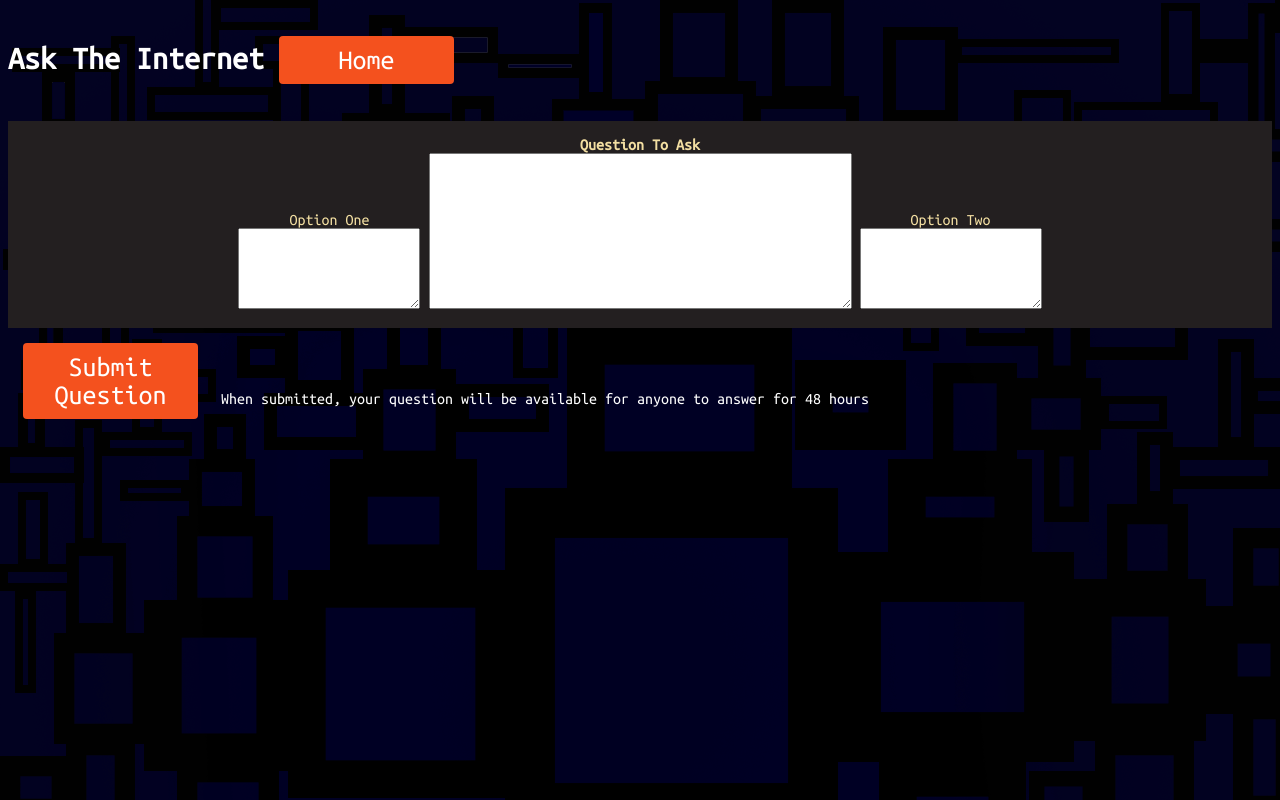
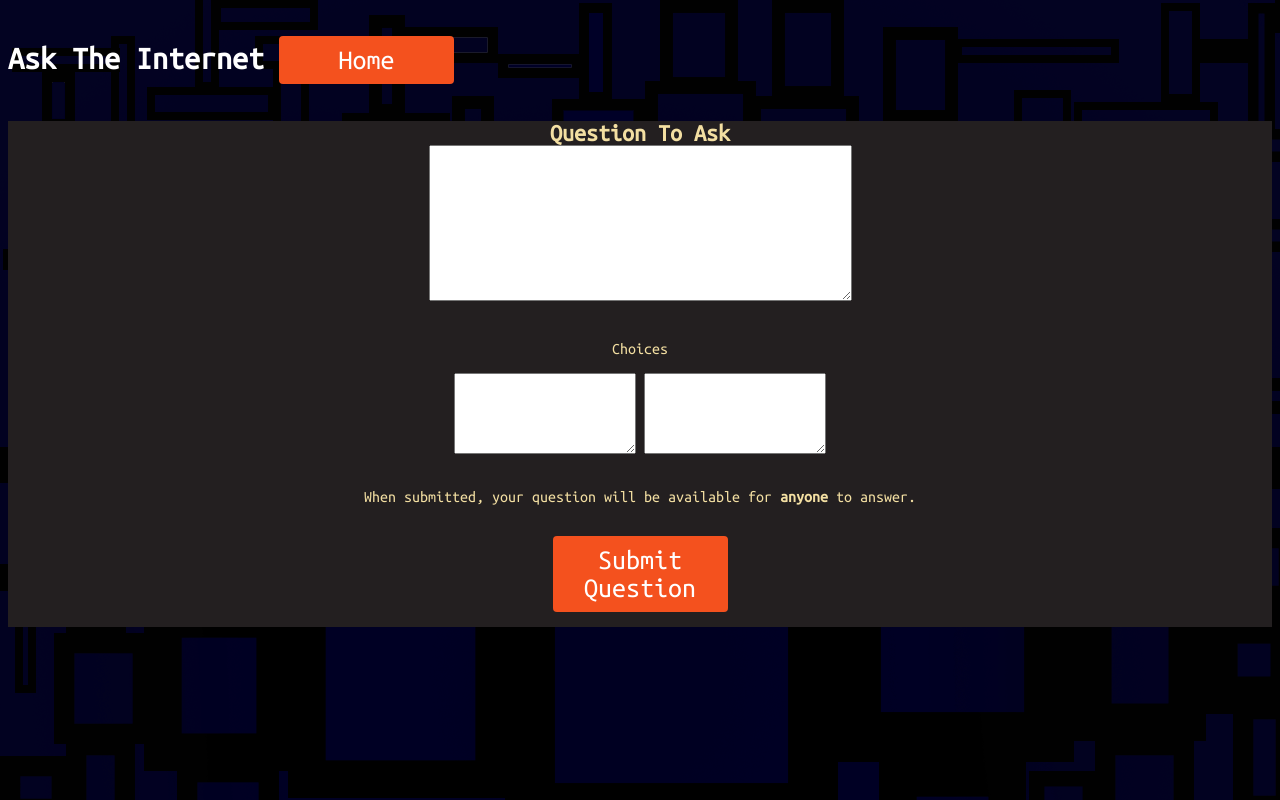
Before and after one commit to lance162001/AskTheInternet, a Flask app: page /ask in a window 1280 px wide. Run offline with Flask 2, Linux system fonts and the light colour scheme; tables that the repository leaves empty hold one stand-in row (values such as "Sample post").

Commit message:
bugfix & aesthetic rework

```diff
--- a/app/routes.py
+++ b/app/routes.py
@@ -17,16 +17,13 @@ def ask():
     getUser()
     form = AskForm()
     if session['qCount'] >= 5:
-            flash("Cannot ask more questions until current questions expire")
-            return redirect('/')
-
+        return redirect('/')
     if form.validate_on_submit():
         q = Question(id=str(uuid.uuid4()),body=request.form['question'],optionOne=request.form['answerOne'],optionTwo=request.form['answerTwo'])
         q.author=db.session.query(User).filter_by(ip=session['user']).first()
         session['qCount']+=1
         db.session.add(q)
         db.session.commit()
-
         return redirect('/')
     return render_template('ask.html',form=form)
 
@@ -71,7 +68,8 @@ def answer():
             session['initial']=True
             return redirect('/')
         session['question']=question.id
-
+    else:
+        question = db.session.query(Question).filter_by(id=session['question']).first()
     return render_template('answer.html',question=question, responses=session['previousQ'])
 
 @app.route('/review')
@@ -100,7 +98,7 @@ def chooseQuestion():
 def getUser():
     #testing
     #session['user'] = "testing"
-    #session['qCount']=0
+    #session['qCount']=4
     #return
 
     if 'user' not in session:
@@ -113,12 +111,6 @@ def getUser():
             user = User(ip=userIP)
             db.session.add(user)
             db.session.commit()
-        #preload qCount in session dictionary
-
-        qCount=0
-        for q in user.asked:
-            qCount+=1
-        session['qCount']=qCount
 
     qCount=0
     for q in db.session.query(User).filter_by(ip=session['user']).first().asked:
--- a/app/static/style.css
+++ b/app/static/style.css
@@ -5,6 +5,23 @@
   display: inline-block;
   border-radius: 4px;
   background-color: #f4511e;
+  border: none;
+  color: #FFFFFF;
+  text-align: center;
+  font-size: 28px;
+  padding: 10px;
+  width: 175px;
+  transition: all 0.5s;
+  cursor: pointer;
+  margin: 15px;
+  font-family:'Ubuntu Mono';
+
+}
+
+.fakebutton {
+  display: inline-block;
+  border-radius: 4px;
+  background-color: #7f4a37;
   border: none;
   color: #FFFFFF;
   text-align: center;
@@ -51,7 +68,7 @@
  }
 
 h1 {
- line-height:1;
+ line-height:0;
 
 }
 
--- a/app/templates/ask.html
+++ b/app/templates/ask.html
@@ -7,45 +7,36 @@
 
 </head>
 <body>
-{% block content %}
     <h1>Ask The Internet<button class="button" onclick="window.location.href = '/';"><span> Home </span></button></h1>
 
     <form action="" method="post" novalidate>
         {{ form.hidden_tag() }}
 		<div class="wrapper">
+
+
+		<h2>
+			<b>{{ form.question.label }}</b><br>
+			{{ form.question(size=32) }}
+        </h2>
+		{% for error in form.question.errors %}
+			<span style="color: red;">[{{ error }}]</span>
+		{% endfor %}<br>Choices<br>
 		<div class="inlineDiv">
-
-		<p>
-            {{ form.answerOne.label }}<br>
-            {{ form.answerOne(size=32) }}
-        </p>
+			<p> {{ form.answerOne(size=32) }} </p>
 				{% for error in form.answerOne.errors %}
 					<span style="color: red;">[{{ error }}]</span>
 				{% endfor %}
-        <p>
-            <b>{{ form.question.label }}</b><br>
-            {{ form.question(size=32) }}
-        </p>
-        {% for error in form.question.errors %}
-			<span style="color: red;">[{{ error }}]</span>
-		{% endfor %}
-		<p>
-            {{ form.answerTwo.label }}<br>
-            {{ form.answerTwo(size=32) }}
-        </p>
+			<p> {{ form.answerTwo(size=32) }} </p>
 				{% for error in form.answerTwo.errors %}
 					<span style="color: red;">[{{ error }}]</span>
 				{% endfor %}
 		</div>
-		</div>
-		<div class="inlineDiv">
+
+		<p>When submitted, your question will  be available for <b>anyone</b> to answer.</p>
 		<button class="button"><span>Submit Question</span></button>
-		<p>When submitted, your question will be available for anyone to answer for 48 hours</p>
+
 		</div>
 	</form>
-
-{% endblock %}
-
         <br>
         {% with messages = get_flashed_messages() %}
         {% if messages %}
```
Also changed, not shown: app/templates/main.html (+11 -7 lines), app/static/logo.png (added), app/static/logo2.png (added), app/static/thicklogo.png (added). Lines whose indentation alone changed are shown as unchanged.
